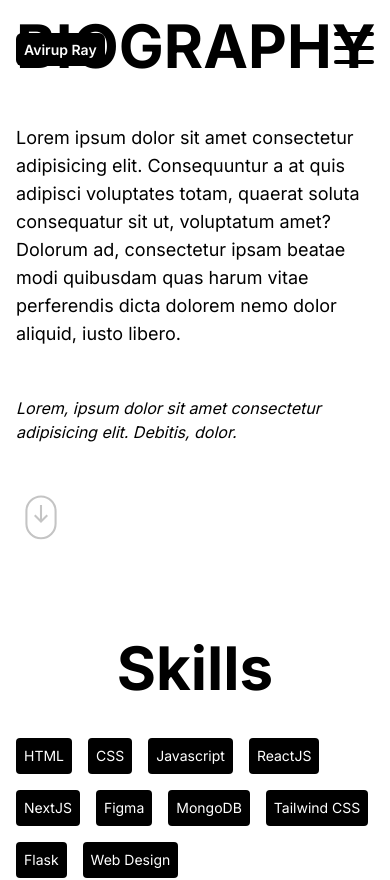
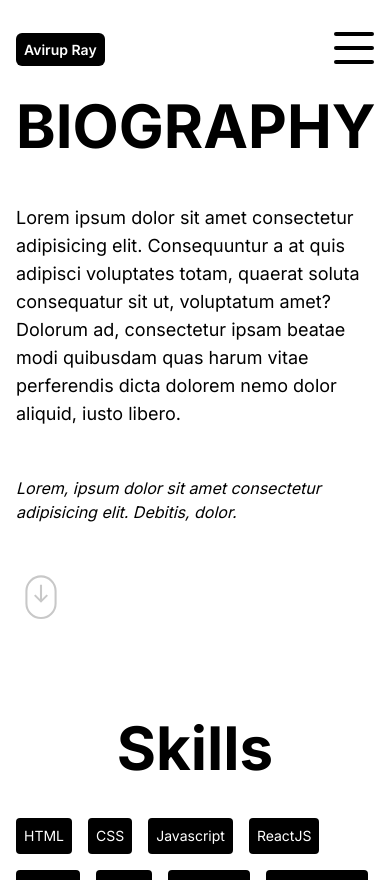
Before and after one commit to AvirupRay/portfolio, a Next.js app: page /about in a window 390 px wide. Shown: the top 880 px of the page. Built offline with nearby package versions, Linux system fonts and the light colour scheme.

Commit message:
Update AboutPage component with framer-motion animation and responsive styling

```diff
--- a/app/about/page.jsx
+++ b/app/about/page.jsx
@@ -6,7 +6,7 @@ import Experience from "@/components/Experience";
 const AboutPage = () => {
   return (
     <motion.div
-      className="h-[600vh]"
+      className="h-[500vh] pt-20 md:pt-14 lg:pt-12 xl:pt-8"
       initial={{ y: "-200vh" }}
       animate={{ y: "0%" }}
       transition={{ duration: 1 }}
```
